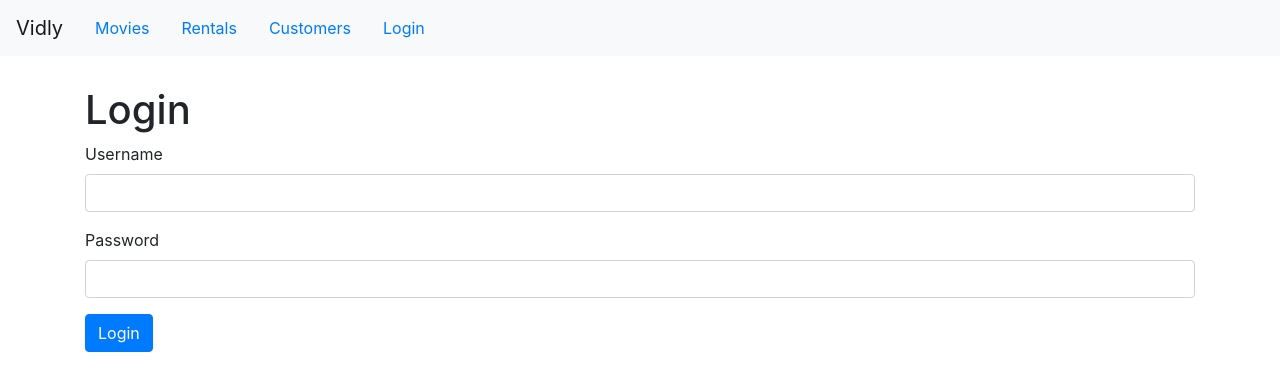
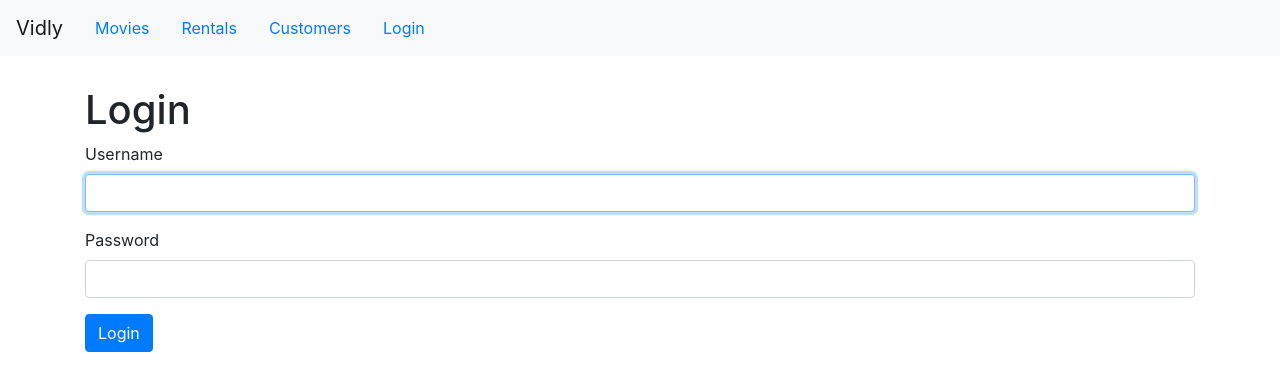
Before and after one commit to mayankgupta804/vidly, a React (Create React App) app: page /login in a window 1280 px wide. Shown: the top 390 px of the page. Built offline with nearby package versions, Linux system fonts and the light colour scheme.

Commit message:
WIP: Login form

```diff
--- a/src/components/loginForm.jsx
+++ b/src/components/loginForm.jsx
@@ -1,25 +1,57 @@
 import React, { Component } from "react";
 
 class LoginForm extends Component {
-    handleSubmit = e => {
-        e.preventDefault()
+  state = {
+    account: {
+      username: "",
+      password: "",
+    },
+  };
 
-        // redirect
-        console.log("Submitted");
-    }
+  handleSubmit = (e) => {
+    e.preventDefault();
 
-    render() {
+    console.log("Submitted");
+  };
+
+  handleChange = ({currentTarget: input}) => {
+    const account = {
+      ...this.state.account,
+    };
+    account[input.name] = input.value;
+    this.setState({ account });
+  };
+
+  render() {
+
+    const { account } = this.state;
+
     return (
       <div>
         <h1>Login</h1>
         <form onSubmit={this.handleSubmit} action="">
           <div className="form-group">
             <label htmlFor="username">Username</label>
-            <input id="username" type="text" className="form-control" />
+            <input
+              autoFocus
+              onChange={this.handleChange}
+              id="username"
+              name="username"
+              type="text"
+              value={account.username}
+              className="form-control"
+            />
           </div>
           <div className="form-group">
             <label htmlFor="password">Password</label>
-            <input id="password" type="text" className="form-control" />
+            <input
+              id="password"
+              name="password"
+              type="text"
+              value={account.password}
+              onChange={this.handleChange}
+              className="form-control"
+            />
           </div>
           <div>
             <button className="btn btn-primary">Login</button>
```
